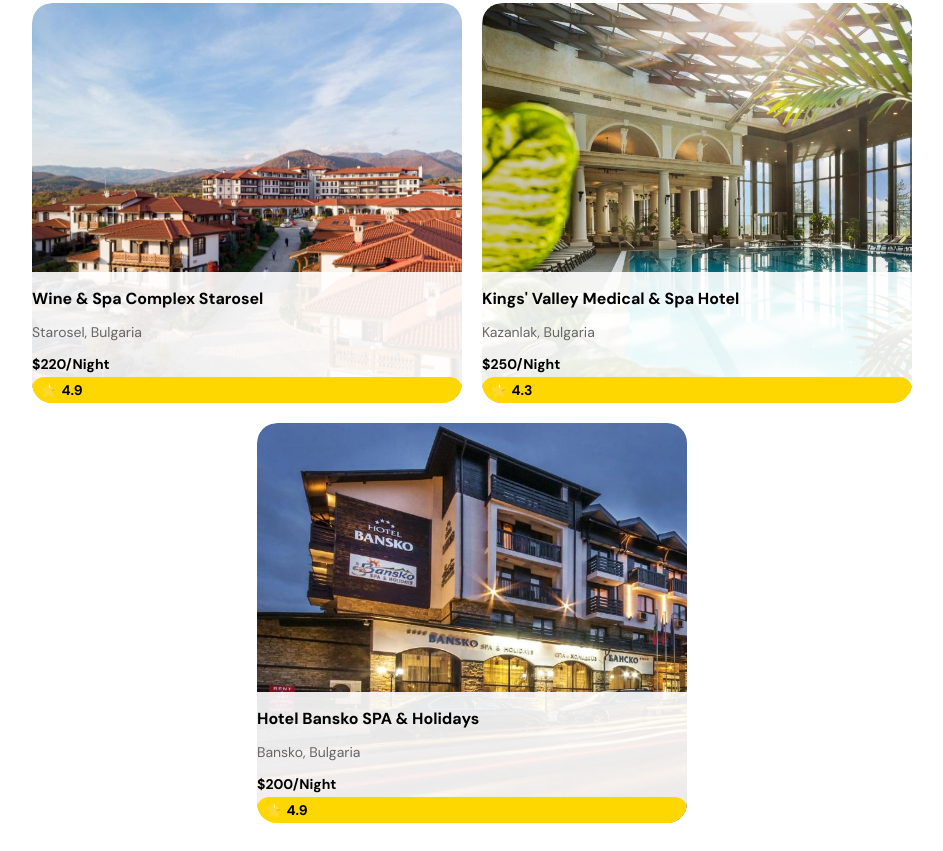
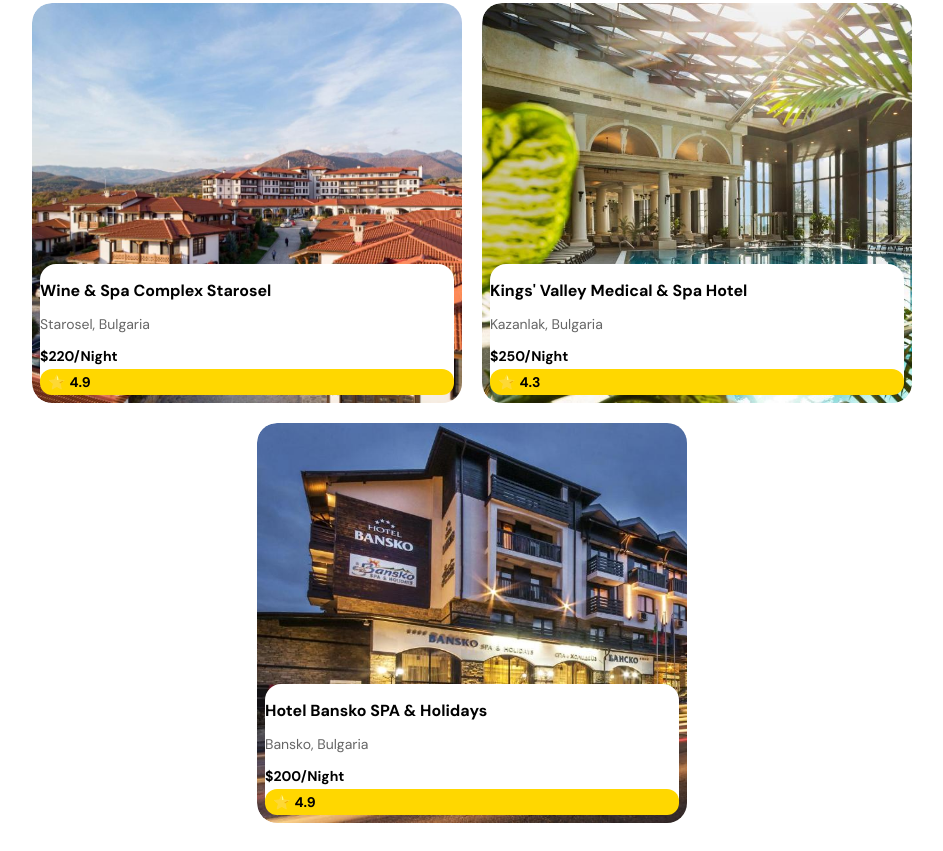
Before and after one commit to desislava-m/Bulgaria-Responsive-Website, a plain HTML site: page index.html in a window 1280 px wide. Shown: the part 2481-3332 px from the top of the page, without its empty margins (168-1111 px from the left). Drawn offline with Linux system fonts and the light colour scheme.

Commit message:
Fixed card info size and background

```diff
--- a/styles.css
+++ b/styles.css
@@ -394,12 +394,11 @@
 
 .card-info {
     position: absolute;
-    bottom: 0;
-    left: 0;
-    width: 100%;
-    background: rgba(255, 255, 255, 0.9);
-    /* padding: 12px 16px; */
-    border-radius: 0 0 20px 20px;
+    bottom: 8px;
+    left: 8px;
+    width: 414px;
+    background: var(--white);
+    border-radius: 16px;
 }
 
 .card-title {
```
